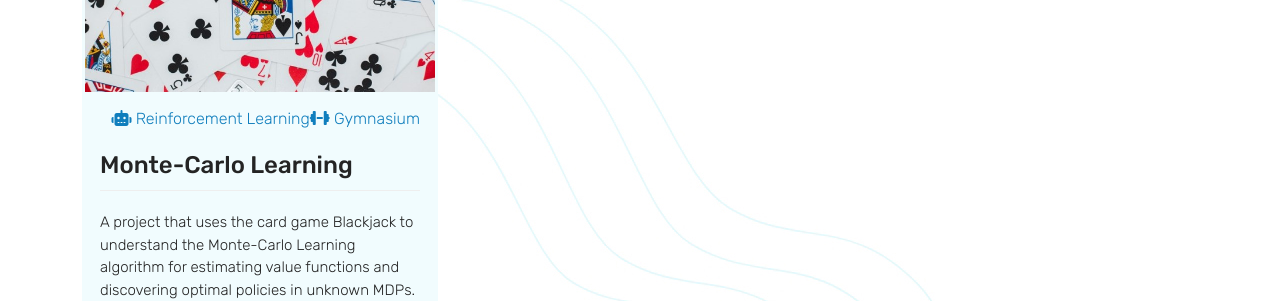
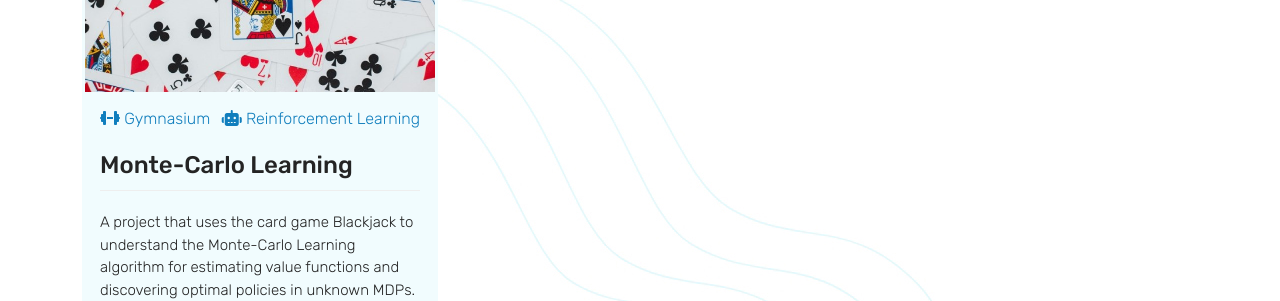
Before and after one commit to Achronus/achronus.github.io, a Jekyll site: the page built from portfolio.html, in a window 1280 px wide. Shown: the part 507-808 px from the top of the page. Built offline with Jekyll 4.4.1, drawn with Linux system fonts in a browser that asks for light colours; nearby versions of some CDN libraries.

Commit message:
Replaced counter with js

```diff
--- a/assets/js/custom.js
+++ b/assets/js/custom.js
@@ -1,5 +1,6 @@
 document.addEventListener("DOMContentLoaded", function() {
   setActiveClass();
+  setPortfolioTagFloats();
 
   if (document.body.id != 'homepage') {
     // Create back to top button
@@ -87,3 +88,15 @@ function setActiveClass() {
     };
   };
 }
+
+function setPortfolioTagFloats() {
+  project_tags = document.getElementById('portfolio').getElementsByClassName('project-tag');
+  for (let i = 0; i < project_tags.length; i++) {
+    if (i % 2 == 0) {
+      project_tags[i].classList.add('float-start');
+    }
+    else {
+      project_tags[i].classList.add('float-end');
+    }
+  }
+}
--- a/portfolio.html
+++ b/portfolio.html
@@ -17,21 +17,15 @@ layout: default
                         <a href="{{ project.url }}">
                             <div class="row">
                                 <div class="tags col-12">
-                                    {%- assign counter = 1 -%}
                                     {%- for project_tag in project.tags -%}
                                         {%- for site_tag in site.tags -%}
                                             {%- if project_tag == site_tag.slug -%}
-                                            {%- if counter | modulo: 2 -%}
-                                            <div class="project-tag float-end">
-                                            {%- else -%}
-                                            <div class="project-tag float-start">
-                                            {%- endif -%}
+                                            <div class="project-tag">
                                                 <i class="{{ site_tag.icon }}"></i>
                                                 {{ site_tag.title }}
                                             </div><!-- project-tag -->
                                             {%- endif -%}
                                         {%- endfor -%}
-                                        {%- assign counter = counter | plus: 1 -%}
                                     {%- endfor -%}
                                 </div><!-- .tags -->
                             </div><!-- .row -->
```
